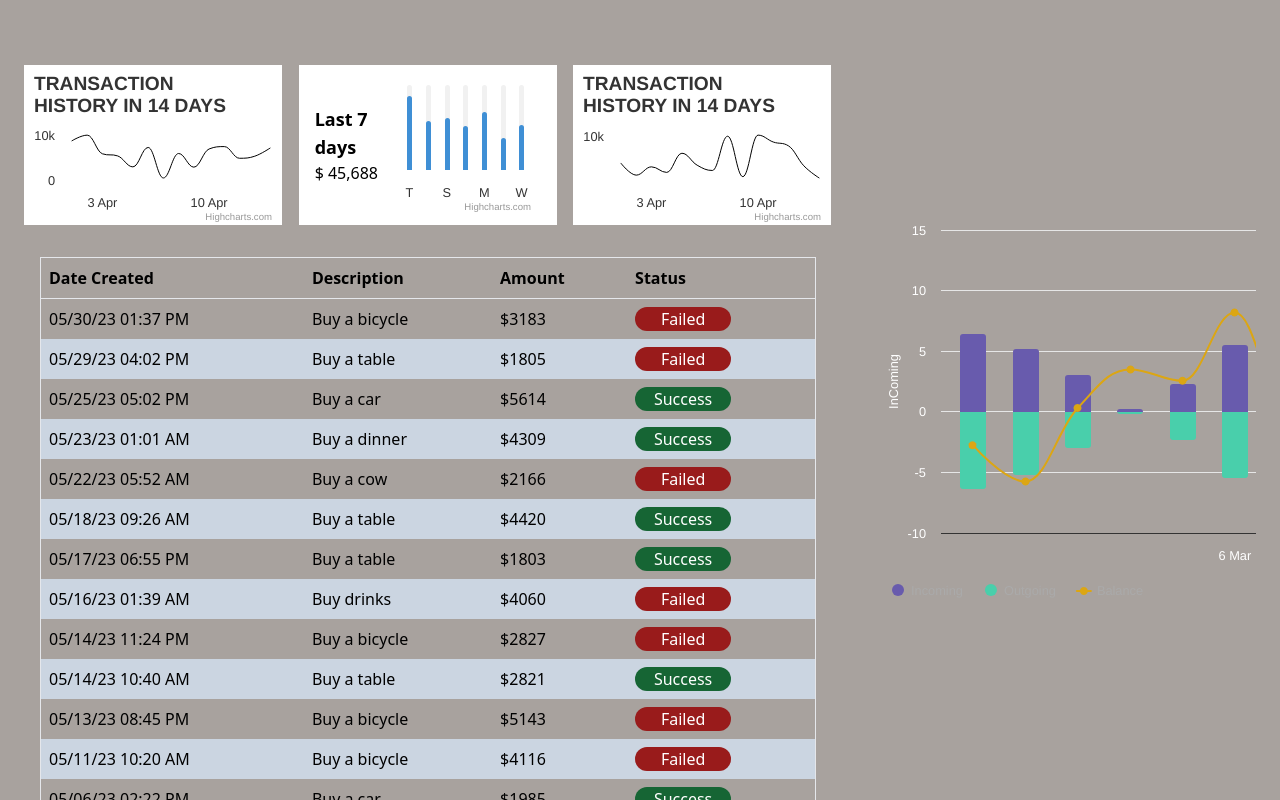
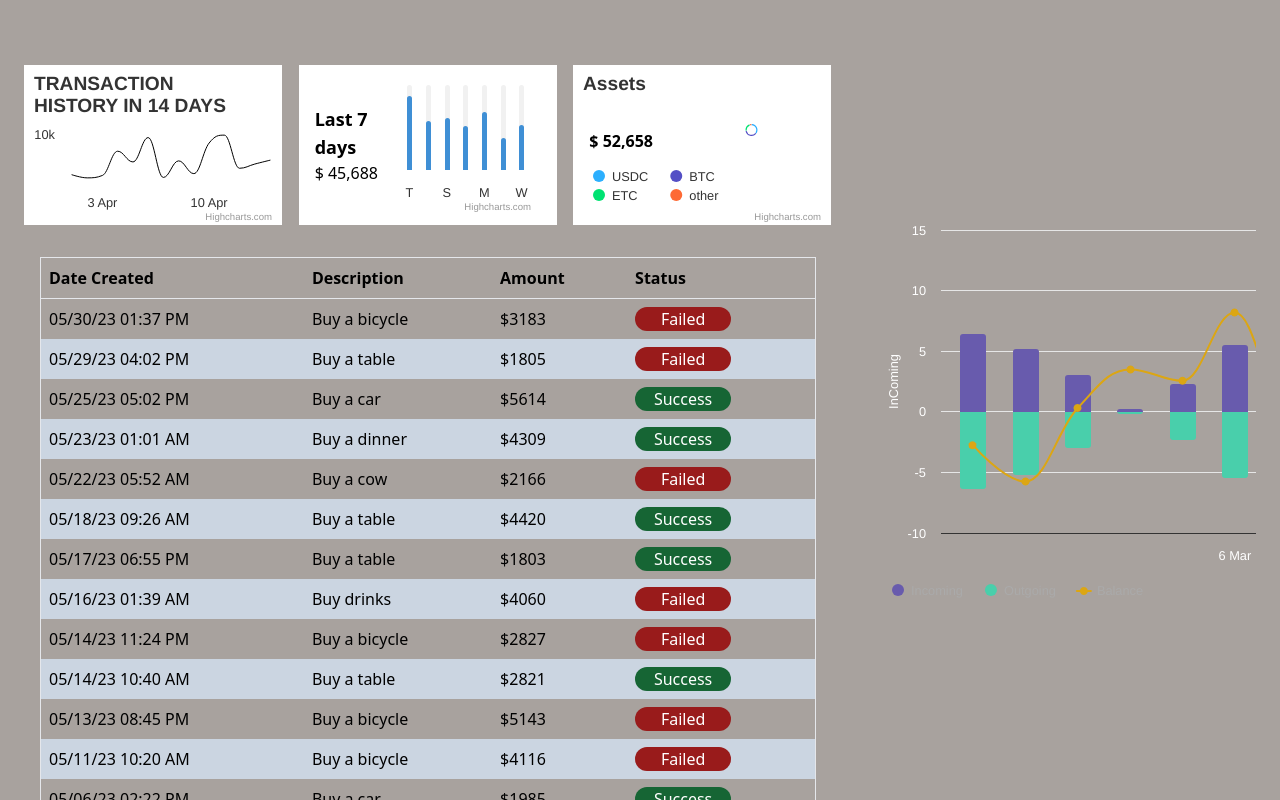
Before and after one commit to lee926427/cycatena_take_home, a React (Vite) app: page / in a window 1280 px wide. Shown: the top 800 px of the page. Built offline with nearby package versions, Linux system fonts and the light colour scheme.

Commit message:
feat: 🎸 add AssetsChart

```diff
--- a/src/App.tsx
+++ b/src/App.tsx
@@ -4,6 +4,7 @@ import {
   LatestWeekChart,
   PaymentHistoryTable,
   IncomingChart,
+  AssetsChart,
 } from "./components";
 
 import "./assets/styles/index.css";
@@ -26,7 +27,7 @@ function App() {
           </div>
           <div className="col-span-2 row-span-2 bg-stone-400 dark:bg-slate-800 h-40">
             <ErrorBoundary fallback={<div></div>}>
-              <TransactionHistoryChart days={14} />
+              <AssetsChart />
             </ErrorBoundary>
           </div>
           <div className="col-span-full row-span-10 bg-stone-400 dark:bg-slate-800 p-4 flex flex-col">
@@ -37,7 +38,7 @@ function App() {
         </section>
         <section className="col-span-3 row-span-12 bg-stone-400 dark:bg-slate-800">
           <ErrorBoundary fallback={<div></div>}>
-              <IncomingChart />
+            <IncomingChart />
           </ErrorBoundary>
         </section>
       </main>
--- /dev/null
+++ b/src/components/AssetsChart/AssetsChart.tsx
@@ -0,0 +1,98 @@
+import { useEffect, useState } from "react";
+import Highcharts from "highcharts";
+import HighchartsReact from "highcharts-react-official";
+
+type AssetProps = {
+  name: string;
+  y: number;
+  z: number;
+};
+
+export function AssetsChart() {
+  const [data, setData] = useState<AssetProps[]>([]);
+
+  useEffect(() => {
+    setData([
+      {
+        name: "USDC",
+        y: 505992,
+        z: 20,
+      },
+      {
+        name: "BTC",
+        y: 551695,
+        z: 20,
+      },
+      {
+        name: "ETC",
+        y: 312679,
+        z: 20,
+      },
+      {
+        name: "other",
+        y: 78865,
+        z: 20,
+      },
+    ]);
+  }, []);
+
+  const chartOptions = {
+    title: {
+      text: "Assets",
+      align: "left",
+    },
+    chart: {
+      type: "pie",
+      height: 160,
+    },
+
+    series: [
+      {
+        minPointSize: 20,
+        innerSize: "80%",
+        zMin: 0,
+        name: "assets",
+        enableMouseTracking: false,
+        data: data,
+      },
+    ],
+    plotOptions: {
+      series: {
+        borderWidth: 0,
+        colorByPoint: true,
+        type: "pie",
+        size: "400%",
+        center: ["75%", "50%"],
+        innerSize: "80%",
+        dataLabels: {
+          enabled: false,
+          crop: false,
+          distance: "-10%",
+          connectorWidth: 0,
+        },
+      },
+      pie: {
+        showInLegend: true,
+      },
+    },
+    legend: {
+      align: "left",
+      verticalAlign: "bottom",
+      x: -0,
+      y: 0,
+    },
+  };
+
+  if (data.length === 0) {
+    return <div className="w-full h-40">loading</div>;
+  }
+
+  return (
+    <div className="relative">
+      <i className="not-italic absolute top-16 font-bold left-4 z-20">
+        $ {(52658).toLocaleString()}
+      </i>
+      <HighchartsReact highcharts={Highcharts} options={chartOptions} />
+    </div>
+  );
+}
--- /dev/null
+++ b/src/components/AssetsChart/index.ts
@@ -0,0 +1 @@
+export * from "./AssetsChart";
--- a/src/components/index.ts
+++ b/src/components/index.ts
@@ -1,3 +1,4 @@
+export * from "./AssetsChart";
 export * from "./IncomingChart";
 export * from "./LatestWeekChart";
 export * from "./PaymentHistoryTable";
```
